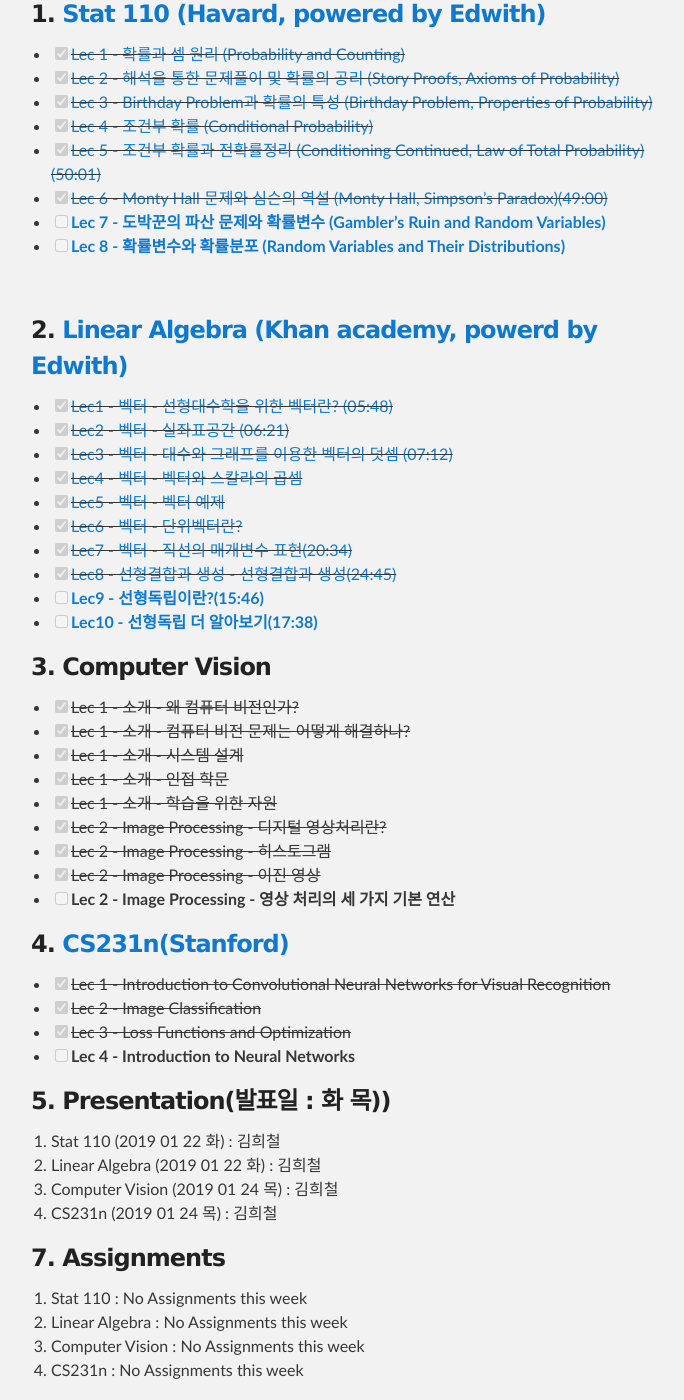
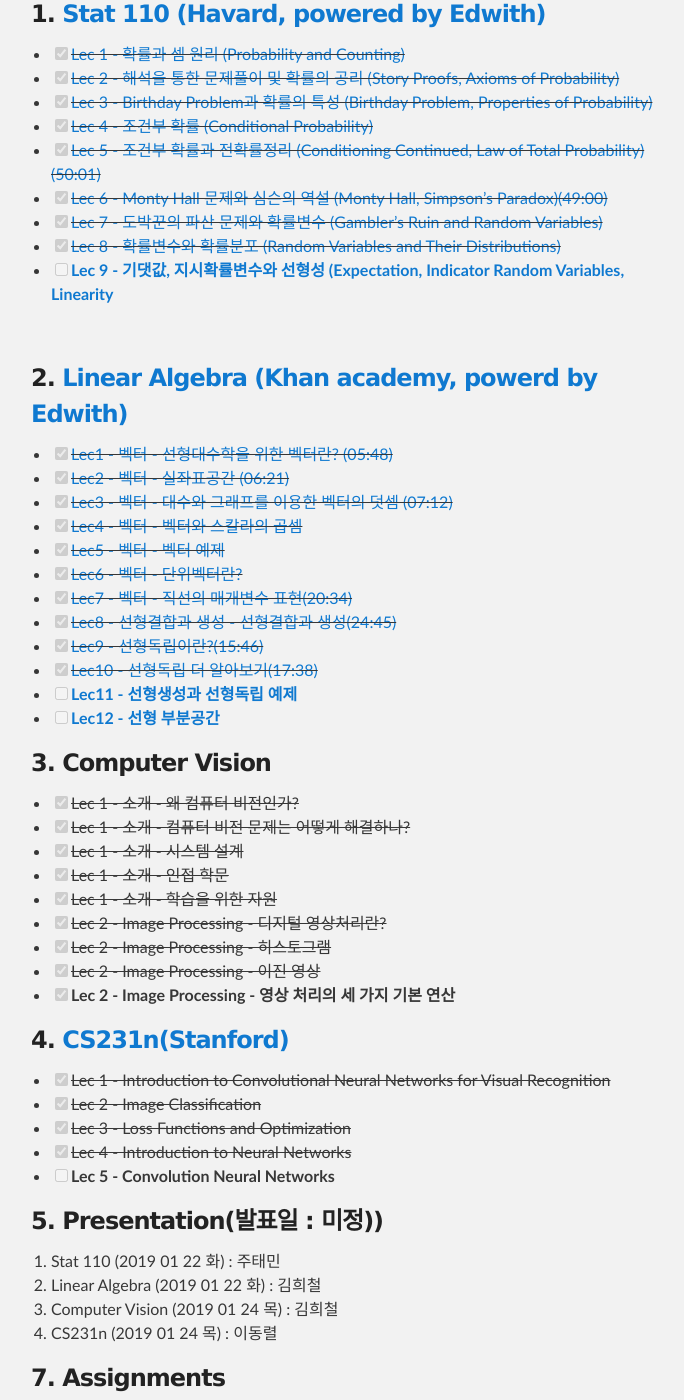
Before and after one commit to pages-themes/slate, a Jekyll site: the page built from docs/Bodeum/week3.md, in a window 1280 px wide and 1400 px high, scrolled down 332 px. Shown: the whole window, without its empty margins (289-973 px from the left). Built offline with Jekyll 4.4.1, drawn with Linux system fonts in a browser that asks for light colours; our own code applies the rules of GitHub Pages for plain Markdown files; some of the changed text lies outside the part shown.

Commit message:
오류 수정 및 week3 최신화

```diff
--- a/docs/Bodeum/week2.md
+++ b/docs/Bodeum/week3.md
@@ -1,7 +1,7 @@
 ---
 layout: default
 ---
-## Week1 (2019 01 22 - 01 24)
+## Week3 (2019 미정)
 
 ### 1. **[Stat 110 (Havard, powered by Edwith)](https://www.edwith.org/harvardprobability)**
 - [x] ~~[Lec 1 - 확률과 셈 원리 (Probability and Counting)](http://www.edwith.org/harvardprobability/lecture/29349/)~~
@@ -10,8 +10,9 @@
 - [x] ~~[Lec 4 - 조건부 확률 (Conditional Probability)](https://www.edwith.org/harvardprobability/lecture/30896/)~~
 - [x] ~~[Lec 5 - 조건부 확률과 전확률정리 (Conditioning Continued, Law of Total Probability)(50:01)](https://www.edwith.org/harvardprobability/lecture/30897/)~~
 - [x] ~~[Lec 6 - Monty Hall 문제와 심슨의 역설 (Monty Hall, Simpson's Paradox)(49:00)](https://www.edwith.org/harvardprobability/lecture/30898/)~~
-- [ ] **[Lec 7 - 도박꾼의 파산 문제와 확률변수 (Gambler's Ruin and Random Variables)](https://www.edwith.org/harvardprobability/lecture/30899/)**
-- [ ] **[Lec 8 - 확률변수와 확률분포 (Random Variables and Their Distributions)](https://www.edwith.org/harvardprobability/lecture/30900/)**
+- [x] ~~[Lec 7 - 도박꾼의 파산 문제와 확률변수 (Gambler's Ruin and Random Variables)](https://www.edwith.org/harvardprobability/lecture/30899/)~~
+- [x] ~~[Lec 8 - 확률변수와 확률분포 (Random Variables and Their Distributions)](https://www.edwith.org/harvardprobability/lecture/30900/)~~
+- [ ] **[Lec 9 - 기댓값, 지시확률변수와 선형성 (Expectation, Indicator Random Variables, Linearity](https://www.edwith.org/harvardprobability/lecture/30901/)**
 
  <br>
 
@@ -24,8 +25,10 @@
 - [x] ~~[Lec6 - 벡터 - 단위벡터란?](https://www.edwith.org/linear-algebra/lecture/30308/)~~
 - [x] ~~[Lec7 - 벡터 - 직선의 매개변수 표현(20:34)]()~~
 - [x] ~~[Lec8 - 선형결합과 생성 - 선형결합과 생성(24:45)]( )~~
-- [ ] **[Lec9 - 선형독립이란?(15:46)](https://www.edwith.org/linear-algebra/lecture/30311/)**
-- [ ] **[Lec10 - 선형독립 더 알아보기(17:38)](https://www.edwith.org/linear-algebra/lecture/30312/)**
+- [x] ~~[Lec9 - 선형독립이란?(15:46)](https://www.edwith.org/linear-algebra/lecture/30311/)~~
+- [x] ~~[Lec10 - 선형독립 더 알아보기(17:38)](https://www.edwith.org/linear-algebra/lecture/30312/)~~
+- [ ] **[Lec11 - 선형생성과 선형독립 예제](https://www.edwith.org/linear-algebra/lecture/30313/)**
+- [ ] **[Lec12 - 선형 부분공간](https://www.edwith.org/linear-algebra/lecture/30314/)**
 <br>
 
 ### 3. **Computer Vision**
@@ -37,21 +40,22 @@
 - [x] ~~Lec 2 - Image Processing - 디지털 영상처리란?~~
 - [x] ~~Lec 2 - Image Processing - 히스토그램~~
 - [x] ~~Lec 2 - Image Processing - 이진 영상~~
-- [ ] **Lec 2 - Image Processing - 영상 처리의 세 가지 기본 연산**
+- [x] **Lec 2 - Image Processing - 영상 처리의 세 가지 기본 연산**
 <br>
 
 ### 4. [CS231n(Stanford)](https://github.com/insurgent92/CS231N_17_KOR_SUB)
 - [X] ~~Lec 1 - Introduction to Convolutional Neural Networks for Visual Recognition~~
 - [X] ~~Lec 2 - Image Classification~~
 - [X] ~~Lec 3 - Loss Functions and Optimization~~
-- [ ] **Lec 4 - Introduction to Neural Networks**
+- [x] ~~Lec 4 - Introduction to Neural Networks~~
+- [ ] **Lec 5 - Convolution Neural Networks**
 <br>
 
-### 5. Presentation(발표일 : 화 목))
-1. Stat 110 (2019 01 22 화) : 김희철
+### 5. Presentation(발표일 : 미정))
+1. Stat 110 (2019 01 22 화) : 주태민
 2. Linear Algebra (2019 01 22 화) : 김희철
 3. Computer Vision (2019 01 24 목) : 김희철
-4. CS231n (2019 01 24 목) : 김희철
+4. CS231n (2019 01 24 목) : 이동렬
 <br>
 
 ### 7. Assignments
```
Also changed, not shown: docs/Bodeum/notice.md (+5 -5 lines), index.md (+3 -1 lines).
